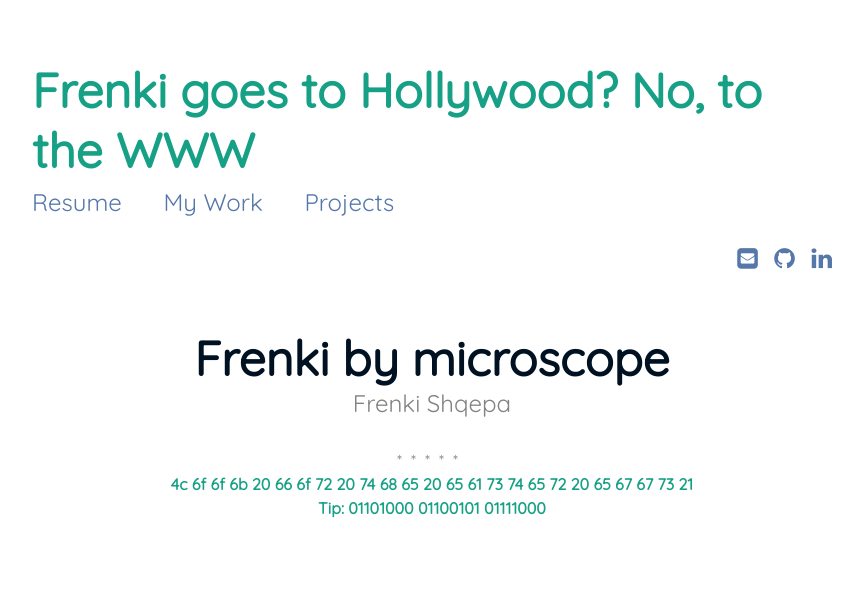
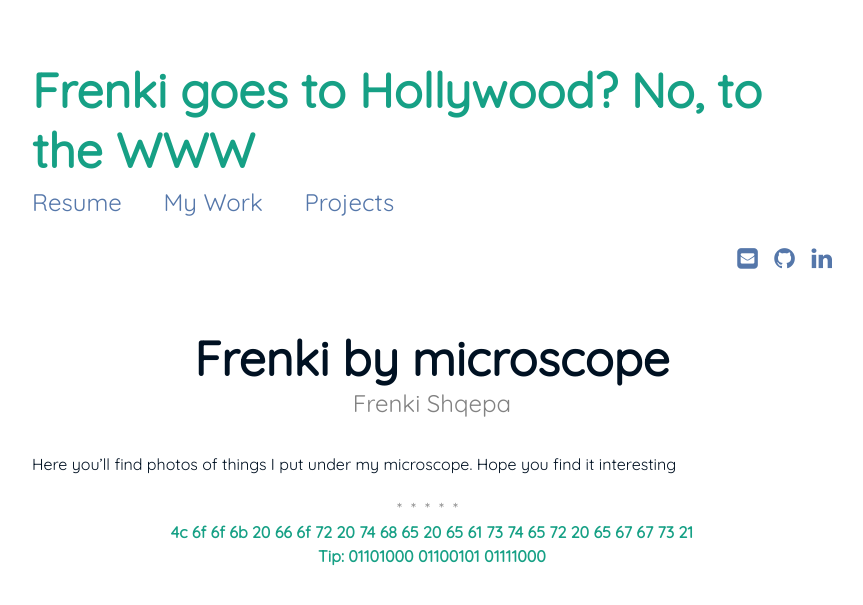
Before and after one commit to FreShq99/frenkishqepa.com, a Jekyll site: the page built from gallery.md, in a window 1280 px wide. Shown: the top 605 px of the page, without its empty margins (208-1071 px from the left). Built offline with Jekyll 4.4.1, drawn with Linux system fonts in a browser that asks for light colours.

Commit message:
Update gallery.md

```diff
--- a/gallery.md
+++ b/gallery.md
@@ -3,3 +3,5 @@ layout: page
 title: Frenki by microscope
 subtitle: Frenki Shqepa
 ---
+
+Here you'll find photos of things I put under my microscope. Hope you find it interesting
```
